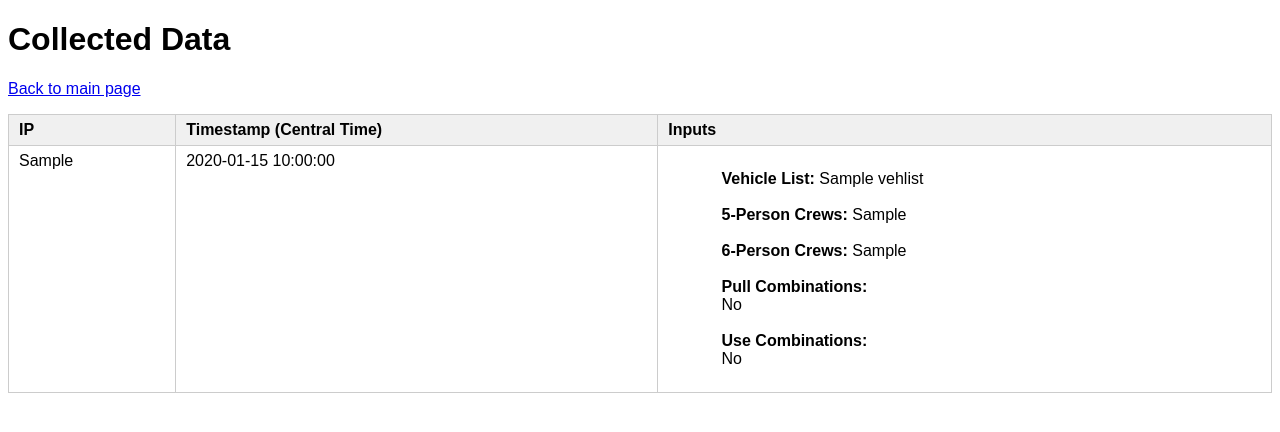
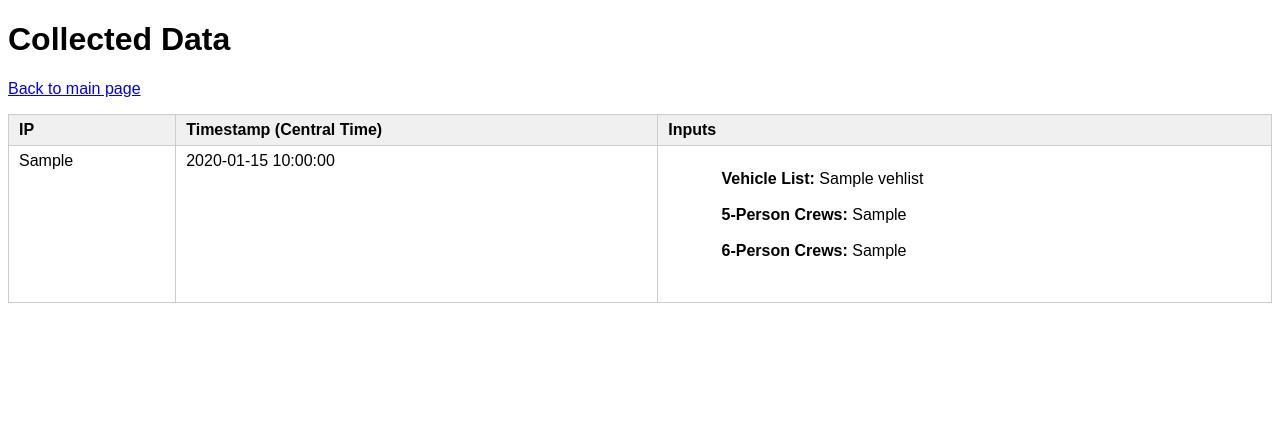
Before and after one commit to cbmckinstry/Pre-Clustering1, a Flask app: template templates/data.html in a window 1280 px wide. Shown: the top 432 px of the page. Run offline with Flask 3, Linux system fonts and the light colour scheme; the template is opened without the code that fills it: most values are stand-ins (such as "Sample title", 1, 10 or a date in 2020).

Commit message:
Updated individual columns

```diff
--- a/templates/data.html
+++ b/templates/data.html
@@ -36,10 +36,6 @@
             <strong>Vehicle List:</strong> {{ e.input.vehlist }}<br>
             <strong>5-Person Crews:</strong> {{ e.input.pers5 }}<br>
             <strong>6-Person Crews:</strong> {{ e.input.pers6 }}<br>
-            <strong>Pull Combinations:</strong>
-            {{ 'Yes' if e.input.pull_combinations else 'No' }}<br>
-            <strong>Use Combinations:</strong>
-            {{ 'Yes' if e.input.use_combinations else 'No' }}
         </td>
 
     </tr>
```
